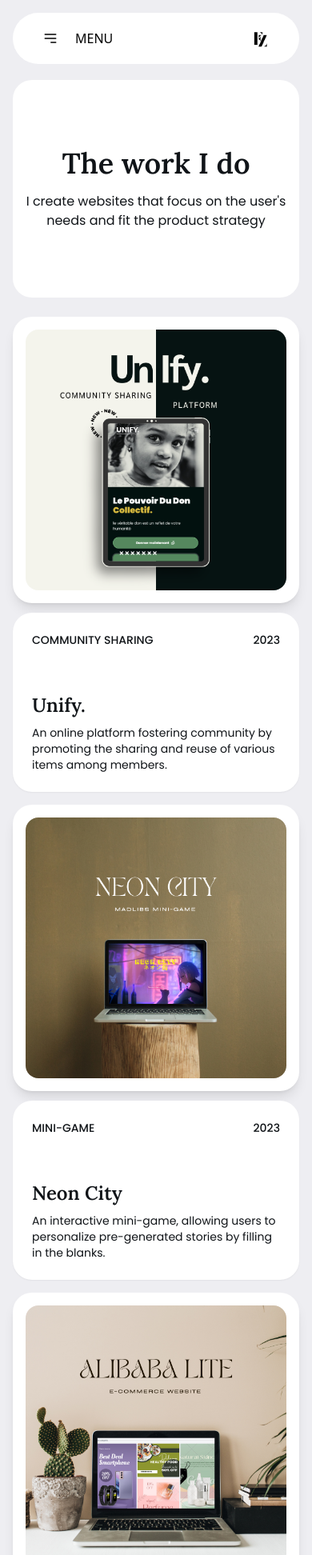
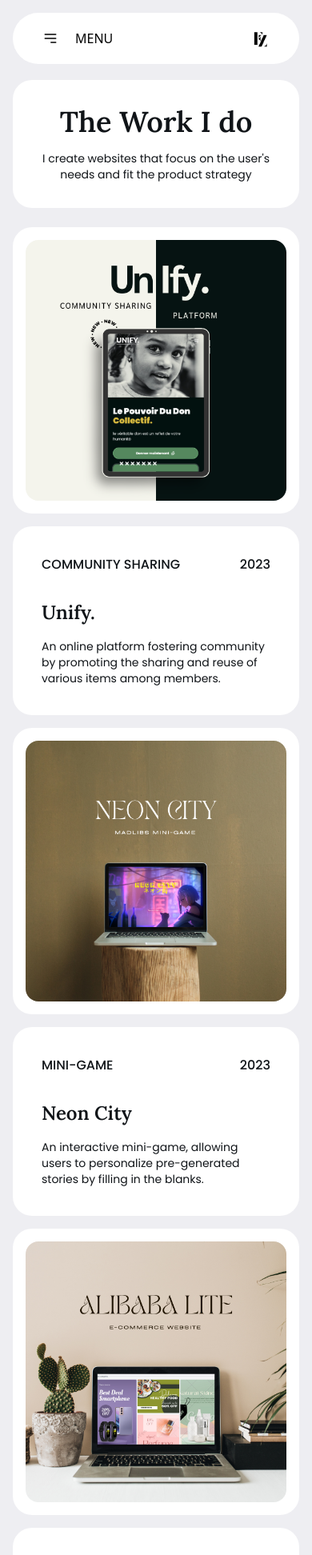
Before and after one commit to farouk26/new-portfolio, a Next.js app: page /projects in a window 390 px wide. Shown: the top 1944 px of the page at 80% size. Built offline with nearby package versions, Linux system fonts and the light colour scheme.

Commit message:
style(responsiveness): adjust responsiveness across all pages
n

fix #27

```diff
--- a/src/components/Cards/MobileProjectCard.jsx
+++ b/src/components/Cards/MobileProjectCard.jsx
@@ -5,7 +5,7 @@ function MobileProjectCard({ title, description, date, websiteType, Url }) {
   return (
     <section className="min-h-fit w-full flex flex-col lg:gap-4 md:gap-4 gap-3 items-center">
       <div className="min-h-fit w-full bg-white-200 rounded-3xl shadow-lg">
-        <figure className="lg:p-8 md:p-6 p-4">
+        <figure className="lg:p-8 p-4">
           <Image
             src={Url}
             alt="project-image"
@@ -26,7 +26,7 @@ function MobileProjectCard({ title, description, date, websiteType, Url }) {
             </p>
           </div>
           <div className="w-full flex flex-col gap-2 font-lora">
-            <h2 className="lg:text-xl md:text-3xl text-2xl font-[600] text-dark-100">
+            <h2 className="lg:text-xl text-2xl font-[600] text-dark-100">
               {title}
             </h2>
             <p className="md:text-md text-sm font-[400] text-dark-100 font-poppins">
--- a/src/components/Cards/ProjectCard.jsx
+++ b/src/components/Cards/ProjectCard.jsx
@@ -4,7 +4,7 @@ import React from "react"
 function ProjectCardPc({ title, Url, description, date, webType }) {
   return (
     <div className="min-h-fit w-full flex flex-col gap-4">
-      <figure className="w-full p-5 bg-white-200 rounded-3xl">
+      <figure className="w-full p-4 bg-white-200 rounded-3xl">
         <Image
           alt="project-thumbnail"
           src={Url}
@@ -14,7 +14,7 @@ function ProjectCardPc({ title, Url, description, date, webType }) {
           className="w-full h-full object-cover rounded-2xl"
         />
       </figure>
-      <div className="w-full flex flex-col justify-between xl:h-[15.95rem] 3xl:h-[16rem] bg-white-200 rounded-3xl p-7">
+      <div className="w-full flex flex-col justify-between xl:h-[15.95rem] 3xl:h-[16rem] h-full bg-white-200 rounded-3xl gap-4 lg:gap-0 p-7">
         <div className="flex justify-between p-2 font-poppins">
           <p className="text-dark-100 uppercase text-md font-[500]">
             {webType}
@@ -22,10 +22,12 @@ function ProjectCardPc({ title, Url, description, date, webType }) {
           <p className="text-md text-dark-100 font-[500]">{date}</p>
         </div>
         <div className="flex flex-col min-h-fit gap-4 p-2 font-poppins">
-          <h2 className="text-dark-100 font-lora font-[600] text-3xl">
+          <h2 className="text-dark-100 font-lora font-[600] md:text-3xl text-2xl">
             {title}
           </h2>
-          <p className="text-dark-100 text-md font-[400]">{description}</p>
+          <p className="text-dark-100 md:text-md text-sm font-[400]">
+            {description}
+          </p>
         </div>
       </div>
     </div>
--- a/src/components/Footer/index.jsx
+++ b/src/components/Footer/index.jsx
@@ -10,30 +10,30 @@ function Footer() {
           <h2 className="xl:text-6xl lg:text-5xl text-4xl font-[600] text-dark-100 p-2 text-center font-lora">
             Ready to collaborate?
           </h2>
-          <p className="xl:text-lg md:text-md text-sm text-dark-100 font-[400]">
-            Drop your message here!
+          <p className="xl:text-xl md:text-md text-sm text-dark-100 font-[400] font-poppins">
+            Drop your message here !
           </p>
-          <p className="xl:text-3xl lg:text-2xl md:text-lg text-md font-[400] text-dark-100 underline">
+          <p className="xl:text-4xl lg:text-2xl md:text-lg text-md font-[400] text-dark-100 underline font-poppins">
             faroukwebdesign@gmail.com
           </p>
         </div>
         <div className="flex w-full justify-center">
-          <div className="xl:w-1/2 md:w-[65%] md:flex-row w-full flex xl:flex-row flex-col md:justify-evenly xl:justify-between items-center md:gap-8 gap-4 md:my-4 my-2">
-            <p className="text-dark-100 font-[400] xl:text-xl md:text-lg text-md">
+          <div className="xl:w-1/2 md:w-[65%] md:flex-row w-full flex xl:flex-row flex-col font-poppins md:justify-evenly xl:justify-between items-center md:gap-8 gap-4 md:my-4 my-2">
+            <p className="text-dark-100 font-[500] xl:text-xl md:text-lg text-md">
               Projects
             </p>
-            <p className="text-dark-100 font-[400] xl:text-xl md:text-lg text-md">
+            <p className="text-dark-100 font-[500] xl:text-xl md:text-lg text-md">
               About me
             </p>
-            <p className="text-dark-100 font-[400] xl:text-xl md:text-lg text-md">
+            <p className="text-dark-100 font-[500] xl:text-xl md:text-lg text-md">
               Stack
             </p>
-            <p className="text-dark-100 font-[400] xl:text-xl md:text-lg text-md">
+            <p className="text-dark-100 font-[500] xl:text-xl md:text-lg text-md">
               Contact
             </p>
           </div>
         </div>
-        <div className="w-full h-full flex md:flex-row md:justify-between xl:flex-row xl:justify-between flex-col-reverse gap-5 items-center">
+        <div className="w-full h-full flex md:flex-row font-poppins md:justify-between xl:flex-row xl:justify-between flex-col-reverse gap-5 items-center">
           <p className="text-dark-100 font-[400] xl:text-lg text-sm">
             ©2024 - All right reserved
           </p>
--- a/src/components/ProjectSection/index.jsx
+++ b/src/components/ProjectSection/index.jsx
@@ -15,7 +15,7 @@ function ProjectSection() {
           The Work I&apos;m Proud of
         </p>
       </div>
-      <div className="xl:flex xl:flex-row flex-col gap-4 hidden">
+      <div className="xl:flex xl:flex-row flex-col gap-4">
         <ProjectCard
           title={"Unify."}
           Url={"/images/unify.png"}
@@ -33,26 +33,6 @@ function ProjectSection() {
           }
           webType={"Movie Platform"}
           date={"2023"}
-        />
-      </div>
-      <div className="xl:hidden flex md:flex-row flex-col md:gap-4 gap-6">
-        <MobileProjectCard
-          title={"Unify."}
-          description={
-            "An online platform fostering community by promoting the sharing and reuse of various items among members."
-          }
-          date={"2023"}
-          websiteType={"Community Sharing"}
-          Url={"/images/unify.png"}
-        />
-        <MobileProjectCard
-          title={"Reelio"}
-          description={
-            "An innovative movie platform delivering seamless exploration of films and series for passionate enthusiasts."
-          }
-          date={"2023"}
-          websiteType={"Movie Platform"}
-          Url={"/images/reelio.png"}
         />
       </div>
       <div className="w-full xl:mt-10 mt-8">
--- a/src/pages/projects/index.jsx
+++ b/src/pages/projects/index.jsx
@@ -1,5 +1,5 @@
 import MobileProjectCard from "@/components/Cards/MobileProjectCard"
-import ProjectCardPc from "@/components/Cards/ProjectCardPc"
+import ProjectCard from "@/components/Cards/ProjectCard"
 import Layout from "@/components/Layout"
 import React from "react"
 
@@ -8,19 +8,19 @@ function ProjectPage() {
     <section className="min-h-screen w-full bg-white-100">
       <Layout>
         <div className="min-h-fit w-full flex flex-col gap-6">
-          <div className="bg-white-200 rounded-3xl min-h-[17rem] w-full flex flex-col items-center justify-center p-4 xl:gap-8 gap-4">
-            <h1 className="xl:text-[5.4rem] md:text-5xl text-4xl font-[600] text-dark-100 w-full text-center font-lora">
-              The work I do
+          <div className="bg-white-200 rounded-3xl xl:min-h-[20rem] md:h-[13rem] lg:h-[16rem] min-h-fit w-full flex flex-col items-center justify-center xl:p-4 py-8 px-4 xl:gap-6 gap-4">
+            <h1 className="xl:text-[5.4rem] md:text-5xl lg:text-6xl text-4xl font-[600] text-dark-100 w-full text-center font-lora">
+              The Work I do
             </h1>
-            <p className="xl:text-xl text-md font-[400] text-dark-100 xl:w-1/2 w-full text-center font-poppins">
+            <p className="xl:text-xl md:text-lg text-sm font-[400] text-dark-100 xl:w-1/2 md:w-[60%] w-full text-center font-poppins">
               I create websites that focus on the user&apos;s needs and fit the
               product strategy
             </p>
           </div>
           {/* Project Cards Section */}
-          <div className="min-h-fit w-full xl:flex flex-col gap-4 hidden">
-            <div className="flex gap-5">
-              <ProjectCardPc
+          <div className="min-h-fit w-full flex flex-col gap-4">
+            <div className="w-full min-h-fit flex md:flex-row flex-col gap-4">
+              <ProjectCard
                 title={"Unify."}
                 description={
                   "An online platform fostering community by promoting the sharing and reuse of various items among members."
@@ -29,7 +29,7 @@ function ProjectPage() {
                 webType={"Community Sharing"}
                 date={"2023"}
               />
-              <ProjectCardPc
+              <ProjectCard
                 title={"Neon City"}
                 description={
                   "An interactive mini-game, allowing users to personalize pre-generated stories by filling in the blanks."
@@ -39,9 +39,8 @@ function ProjectPage() {
                 date={"2023"}
               />
             </div>
-            <div className="flex gap-5">
-              {" "}
-              <ProjectCardPc
+            <div className="w-full min-h-fit flex md:flex-row flex-col gap-4">
+              <ProjectCard
                 title={"Alibaba Lite"}
                 description={
                   "An e-commerce website delivering seamless browsing and purchasing experiences for a diverse array of products."
@@ -50,7 +49,7 @@ function ProjectPage() {
                 webType={"E-Commerce"}
                 date={"2023"}
               />
-              <ProjectCardPc
+              <ProjectCard
                 title={"Reelio"}
                 description={
                   "An innovative movie platform delivering seamless exploration of films and series for passionate enthusiasts."
@@ -61,44 +60,6 @@ function ProjectPage() {
               />
             </div>
           </div>
-          <div className="flex flex-col gap-4 xl:hidden">
-            <MobileProjectCard
-              title={"Unify."}
-              description={
-                "An online platform fostering community by promoting the sharing and reuse of various items among members."
-              }
-              date={"2023"}
-              websiteType={"Community Sharing"}
-              Url={"/images/unify.png"}
-            />
-            <MobileProjectCard
-              title={"Neon City"}
-              description={
-                "An interactive mini-game, allowing users to personalize pre-generated stories by filling in the blanks."
-              }
-              date={"2023"}
-              websiteType={"Mini-Game"}
-              Url={"/images/neoncity.png"}
-            />
-            <MobileProjectCard
-              title={"Alibaba Lite"}
-              description={
-                "An e-commerce website delivering seamless browsing and purchasing experiences for a diverse array of products."
-              }
-              date={"2023"}
-              websiteType={"E-commerce"}
-              Url={"/images/alibabalite.png"}
-            />
-            <MobileProjectCard
-              title={"Reelio"}
-              description={
-                "An innovative movie platform delivering seamless exploration of films and series for passionate enthusiasts."
-              }
-              date={"2023"}
-              websiteType={"Movie Platform"}
-              Url={"/images/reelio.png"}
-            />
-          </div>
         </div>
       </Layout>
     </section>
```
